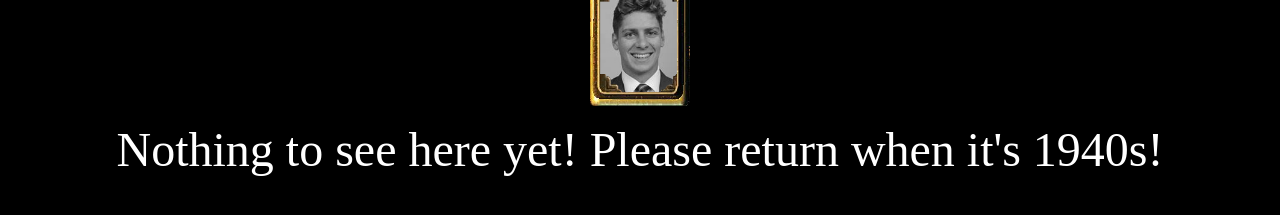
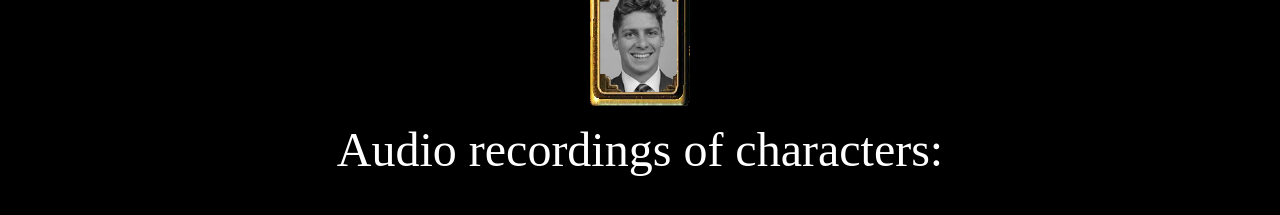
Before and after one commit to Radoslaw84/Audiologs, a plain HTML site: page index.html in a window 1280 px wide. Shown: the part 291-506 px from the top of the page. Drawn offline with Linux system fonts and the light colour scheme.

Commit message:
Update index.html

```diff
--- a/index.html
+++ b/index.html
@@ -15,7 +15,7 @@
         <center>
              <img src="1.png" hight="100" width="100"><br>
 
-       <p><font color="white" size="14">Nothing to see here yet! Please return when it's 1940s!</font></p>
+       <p><font color="white" size="14">Audio recordings of characters:</font></p>
         </center>
 
     </body>
```
